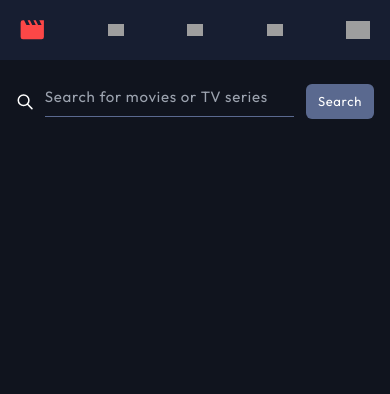
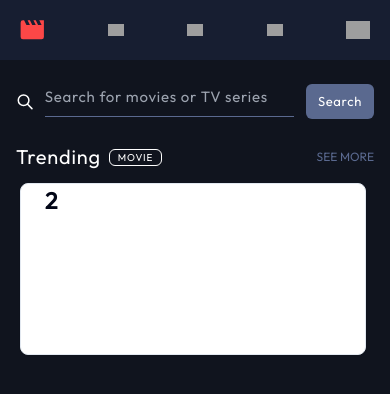
Before and after one commit to okayda/next-movies-db, a Next.js app: page / in a window 390 px wide. Shown: the top 394 px of the page. Built offline with nearby package versions, Linux system fonts and the light colour scheme; grey boxes are pictures that could not be loaded.

Commit message:
Add movie carousel for mobile & desktop

```diff
--- a/app/page.tsx
+++ b/app/page.tsx
@@ -1,9 +1,12 @@
+import MovieCarousel from "@/components/MovieCarousel";
 import SearchBar from "@/components/SearchBar";
 
 export default function Home() {
   return (
-    <div className="px-4 py-6 md:px-6">
+    <div className="mx-auto max-w-xxl px-4  py-6 md:px-6">
       <SearchBar placeholder="Search for movies or TV series" />
+
+      <MovieCarousel />
     </div>
   );
 }
--- /dev/null
+++ b/components/MovieCarousel.tsx
@@ -0,0 +1,71 @@
+"use client";
+
+import Link from "next/link";
+import Autoplay from "embla-carousel-autoplay";
+
+import { Card, CardContent } from "@/components/ui/card";
+import {
+  Carousel,
+  CarouselContent,
+  CarouselItem,
+  CarouselNext,
+  CarouselPrevious,
+} from "@/components/ui/carousel";
+
+export default function MovieCarousel() {
+  return (
+    <div className="pt-6 md:pt-10">
+      <div className="flex items-center justify-between pb-2 md:pb-5">
+        <div className="flex items-center gap-2 tracking-wider text-white">
+          <h2 className="text-xl md:text-[32px]">Trending</h2>
+          <span className="rounded-md border border-white px-2 text-[10px] uppercase">
+            Movie
+          </span>
+        </div>
+
+        <Link href="/" className="text-xs uppercase text-[#5A698F] md:text-sm">
+          see more
+        </Link>
+      </div>
+
+      <div className="xs:px-14">
+        <Carousel
+          className="w-full"
+          opts={{
+            align: "start",
+            loop: true,
+          }}
+          plugins={[
+            Autoplay({
+              delay: 3000,
+            }),
+          ]}
+        >
+          <CarouselContent className="-ml-1 w-full">
+            {Array.from({ length: 5 }).map((_, index) => (
+              <CarouselItem
+                key={index}
+                className="h-[180px] pl-1 sm:h-[250px] md:h-[200px] md:basis-1/2 xl:basis-1/3"
+              >
+                <div className="h-full p-1">
+                  <Card className="h-full">
+                    <CardContent>
+                      <span className="text-2xl font-semibold">
+                        {index + 1}
+                      </span>
+                    </CardContent>
+                  </Card>
+                </div>
+              </CarouselItem>
+            ))}
+          </CarouselContent>
+
+          <div className="hidden xs:block">
+            <CarouselPrevious />
+            <CarouselNext />
+          </div>
+        </Carousel>
+      </div>
+    </div>
+  );
+}
--- a/package.json
+++ b/package.json
@@ -12,6 +12,7 @@
     "@radix-ui/react-slot": "^1.0.2",
     "class-variance-authority": "^0.7.0",
     "clsx": "^2.1.0",
+    "embla-carousel-autoplay": "^8.0.0-rc17",
     "embla-carousel-react": "^8.0.0-rc17",
     "lucide-react": "^0.303.0",
     "next": "14.0.4",
```
Also changed, not shown: components/ui/carousel.tsx (+8 -8 lines), 1 other file (tests, documents, lock files or other folders).
